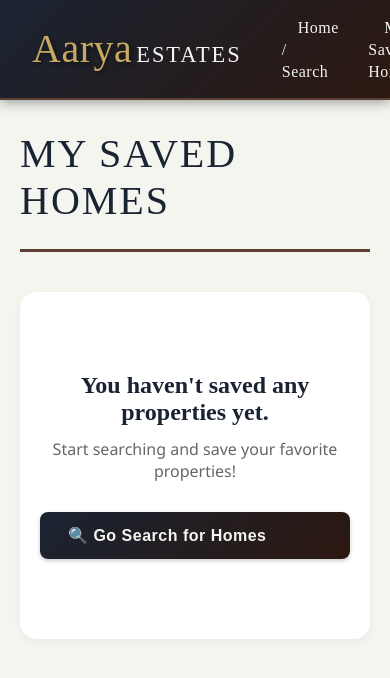
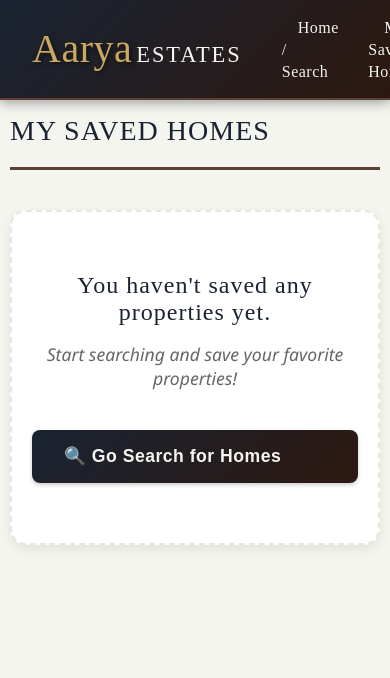
Before and after one commit to AathikaAjmalBasha/my-estate-app, a React (Create React App) app: page /favorites in a window 390 px wide. Shown: the top 678 px of the page. Built offline with nearby package versions, Linux system fonts and the light colour scheme; a web font is replaced by a local one.

Commit message:
more updated css

```diff
--- a/src/index.css
+++ b/src/index.css
@@ -1067,33 +1067,37 @@ h1, h2, h3 {
 
 .no-favorites-state {
   text-align: center;
-  padding: 80px 20px;
+  padding: 100px 40px;
   background: white;
   border-radius: 16px;
-  box-shadow: 0 2px 8px rgba(0,0,0,0.05);
-  margin-top: 20px;
+  box-shadow: 0 4px 12px rgba(0,0,0,0.08);
+  margin-top: 40px;
+  border: 2px dashed #e8e6e0;
 }
 
 .no-favorites-title {
-  font-size: 1.5rem;
-  font-weight: 600;
+  font-size: 2rem;
+  font-weight: 400;
   color: #1a2332;
-  margin: 0 0 12px 0;
+  margin: 0 0 16px 0;
   font-family: 'Times New Roman', Times, serif;
+  letter-spacing: 1px;
 }
 
 .no-favorites-subtitle {
-  font-size: 1rem;
+  font-size: 1.1rem;
   color: #666;
-  margin: 0 0 30px 0;
+  margin: 0 0 40px 0;
+  font-style: italic;
 }
 
 .go-search-btn {
   display: inline-flex;
   align-items: center;
-  gap: 8px;
-  padding: 14px 28px;
-  font-size: 1rem;
+  gap: 10px;
+  padding: 16px 32px;
+  font-size: 1.1rem;
+  letter-spacing: 0.5px;
 }
 
 .favorite-item {
@@ -1352,6 +1356,20 @@ h1, h2, h3 {
     padding: 15px;
   }
 
+  .favorites-page-container {
+    padding: 20px 15px;
+  }
+
+  .favorites-page-header {
+    flex-direction: column;
+    align-items: flex-start;
+    gap: 20px;
+  }
+
+  .favorites-page-header h1 {
+    font-size: 2rem;
+  }
+
   .search-main-content {
     width: 100%;
   }
@@ -1408,6 +1426,28 @@ h1, h2, h3 {
     margin-bottom: 20px;
   }
 
+  .favorites-page-container {
+    padding: 15px 10px;
+  }
+
+  .favorites-page-header {
+    margin-bottom: 30px;
+    padding-bottom: 20px;
+  }
+
+  .favorites-page-header h1 {
+    font-size: 1.75rem;
+    letter-spacing: 1px;
+  }
+
+  .no-favorites-state {
+    padding: 60px 20px;
+  }
+
+  .no-favorites-title {
+    font-size: 1.5rem;
+  }
+
   .main-search-input {
     padding: 16px 20px;
     font-size: 1rem;
```
